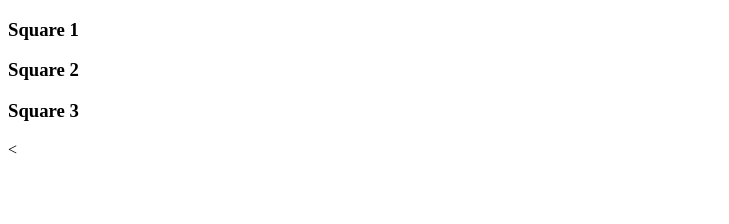
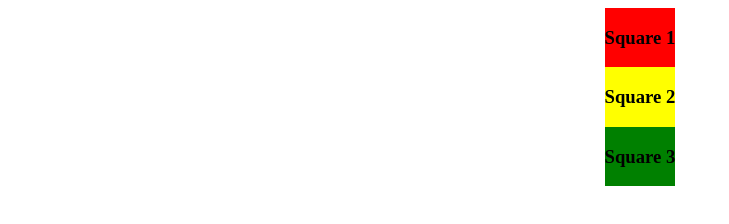
Before and after one commit to mikematt23/merge-conflict, a plain HTML site: page index.html in a window 1280 px wide. Shown: the whole page, without its empty margins (0-729 px from the left). Drawn offline with Linux system fonts and the light colour scheme.

Commit message:
making layout

```diff
--- /dev/null
+++ b/index.css
@@ -0,0 +1,14 @@
+body{
+  display: flex;
+  flex-direction: column;
+  align-items: center;
+}
+.color1{
+    background-color: red;
+}
+.color2{
+  background-color: yellow;
+}
+.color3{
+  background-color: green;
+}
--- a/index.html
+++ b/index.html
@@ -5,16 +5,19 @@
   <meta name="viewport" content="width=device-width, initial-scale=1.0">
   <meta http-equiv="X-UA-Compatible" content="ie=edge">
   <title>Merge-conflict</title>
+  <link rel="stylesheet" href="./index.css">
 </head>
 <body>
-  <div>
+  <div class="color1">
     <h3>Square 1</h3>
   </div>
-  <div></div>
+  <div class="color2">
   <h3>Square 2</h3>
+  </div>
+  <div class="color3">
   <div>
     <h3>Square 3</h3>
   </div>
-  <
+
 </body>
 </html>
```
